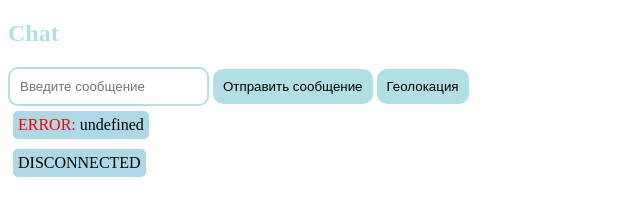
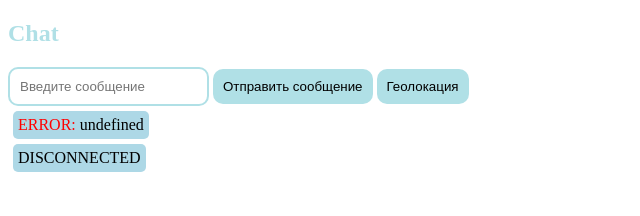
Before and after one commit to regilina/module15_homework, a plain HTML site: page task_3/index.html in a window 1280 px wide. Shown: the whole page, without its empty margins (0-640 px from the left). Drawn offline with Linux system fonts and the light colour scheme.

Commit message:
Chat stylized.

```diff
--- a/task_3/style.css
+++ b/task_3/style.css
@@ -20,27 +20,22 @@
   color: powderblue;
 }
 
-.sent-message {
-  background-color: lightgreen;
-  text-align: right;
+.sent-message, .response-message {
   padding: 5px;
   margin: 5px;
   border-radius: 5px;
   width: fit-content;
+
+}
+
+.sent-message {
+  background-color: lightgreen;
+  text-align: right;
   margin-left: auto;
 }
 
 .response-message {
   background-color: lightblue;
   text-align: left;
-  padding: 5px;
-  margin: 5px;
-  border-radius: 5px;
-  width: fit-content;
   margin-right: auto;
 }
-
-#output {
-  display: flex;
-  flex-direction: column;
-}
```
